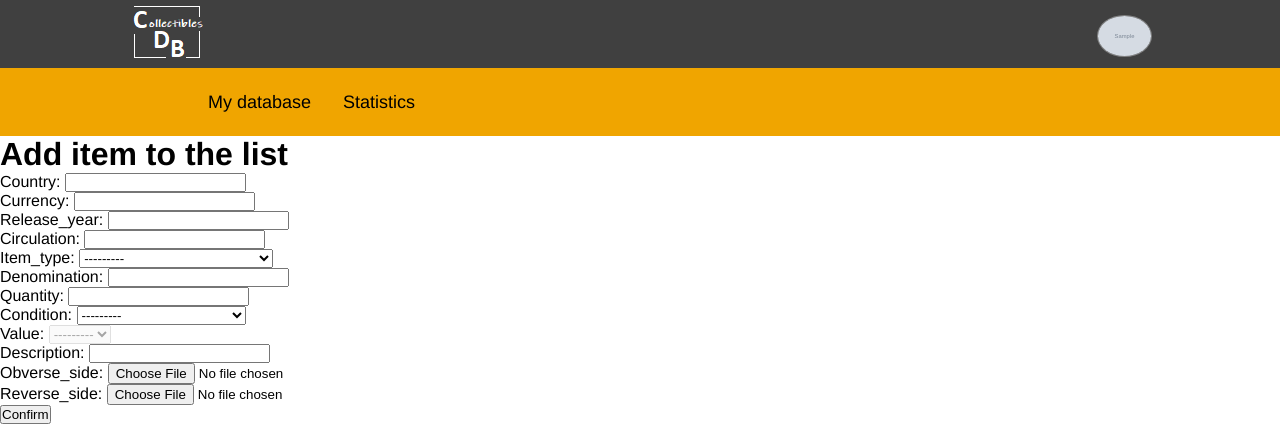
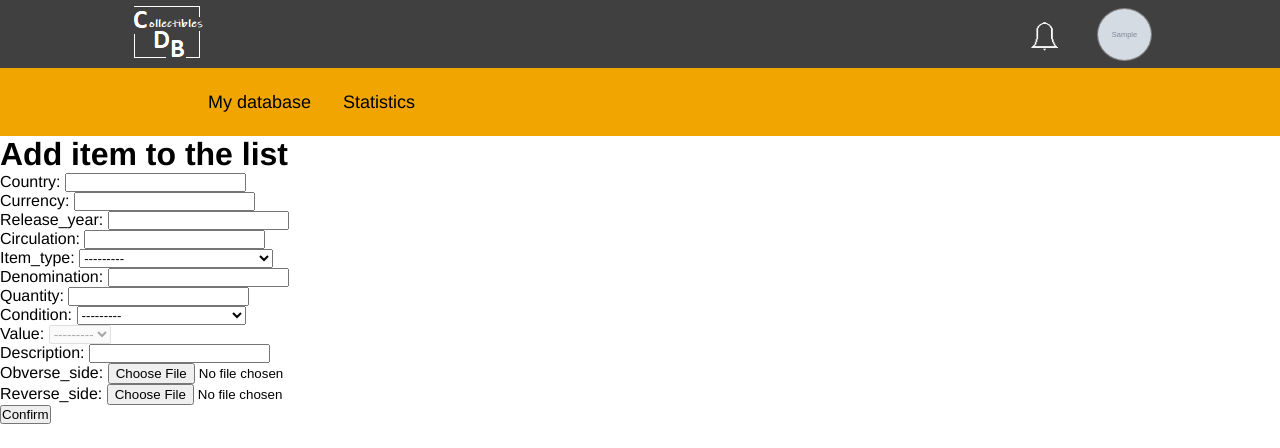
Before and after one commit to 32ndOfAnInch/collectibles_database, a Django app: page /collectibles/create/ in a window 1280 px wide. Shown: the top 448 px of the page. Run offline with Django 4.2, Linux system fonts and the light colour scheme; a user stored in the database is signed in; tables that the repository leaves empty hold one stand-in row (values such as "Sample post"); grey boxes marked "Sample" are stand-in pictures.

Commit message:
added notification bell. not fully working yet

```diff
--- a/collectibles_database/collectibles_db_app/static/css/style.css
+++ b/collectibles_database/collectibles_db_app/static/css/style.css
@@ -42,7 +42,13 @@ nav{
     max-height: 53px;
     margin-top: 4px;
     cursor: pointer;
+    /* these params sqeezes image to square to keep user menu image round */
+    object-position: center;
+    object-fit: fill;
+    /* width: 100%; */
+    height: 150px;
 }
+
 
 nav ul{
     width: 100%;
@@ -124,6 +130,13 @@ nav ul li a{
     width: 100%;
 }
 
+/* notification bell in nav */
+
+.notification-bell-image {
+    max-height: 36px;
+    margin-bottom: 8px;
+    margin-right: 30px;
+}
 
 @media (max-width: 935px) {
 
@@ -133,6 +146,10 @@ nav ul li a{
 
     nav .nav-list .nav-item {
         padding: 0 20px;
+    }
+
+    .notification-bell-image {
+        margin-right: 22px;
     }
 }
 
@@ -145,8 +162,11 @@ nav ul li a{
     nav .nav-list .nav-item {
         padding: 0 10px;
     }
+
+    .notification-bell-image {
+        margin-right: 15px;
+    }
 }
-
 
 
 /* ************************************************ */
--- a/collectibles_database/collectibles_db_app/templates/base.html
+++ b/collectibles_database/collectibles_db_app/templates/base.html
@@ -29,6 +29,16 @@
                 </li>
             </ul>
             {% else %}
+            <div class="notifications-and-user">
+                <a href="{% url 'notifications' %}">
+                    {% if friend_requests %}
+                    <img class="notification-bell-image"
+                    src="{% static 'collectibles/img/notification_bell_rings.bmp' %}">
+                    {% else %}
+                    <img class="notification-bell-image"
+                    src="{% static 'collectibles/img/notification_bell_calm.bmp' %}">
+                    {% endif %}
+                </a>
                 {% if user and user.profile.picture %}
                 <img class="user-profile-img" src="{{ user.profile.picture.url }}" onclick="toggleMenu()">
                 {% else %}
@@ -63,6 +73,7 @@
                     </div>
                 </div>
             {% endif %}
+            </div>
         </nav>
     </div>
     <script>
--- a/collectibles_database/user_profile/templatetags/custom_tags.py
+++ b/collectibles_database/user_profile/templatetags/custom_tags.py
@@ -1,5 +1,5 @@
 from django import template
-from user_profile.models import Profile
+from user_profile.models import Profile, FriendRequest
 
 register = template.Library()
 
```
Also changed, not shown: collectibles_database/collectibles_db_app/static/collectibles/img/notification_bell_calm.bmp (added), collectibles_database/collectibles_db_app/static/collectibles/img/notification_bell_rings.bmp (added). Lines whose indentation alone changed are shown as unchanged.
